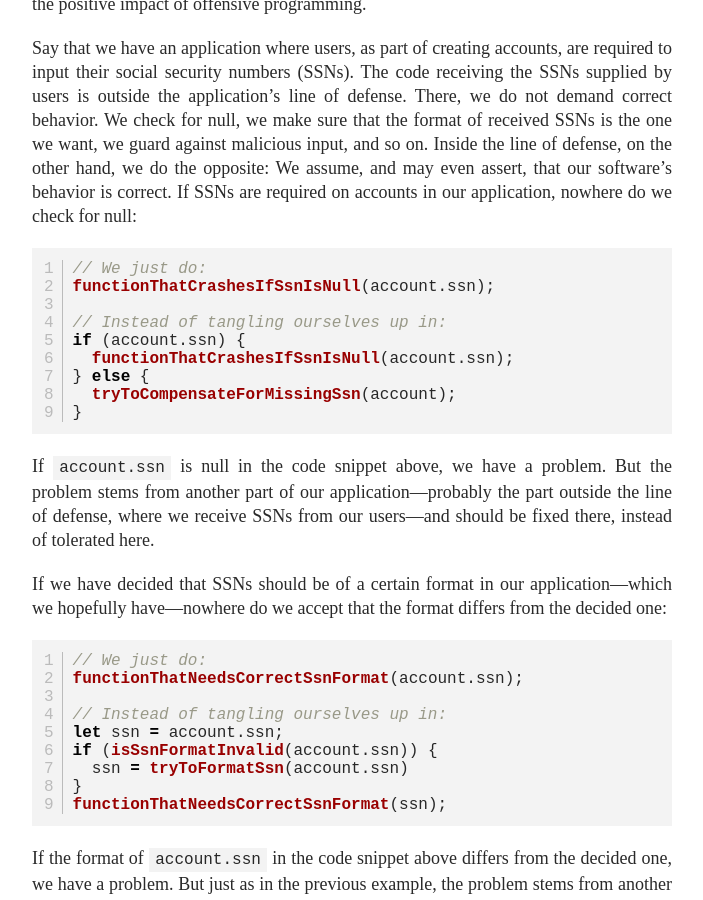
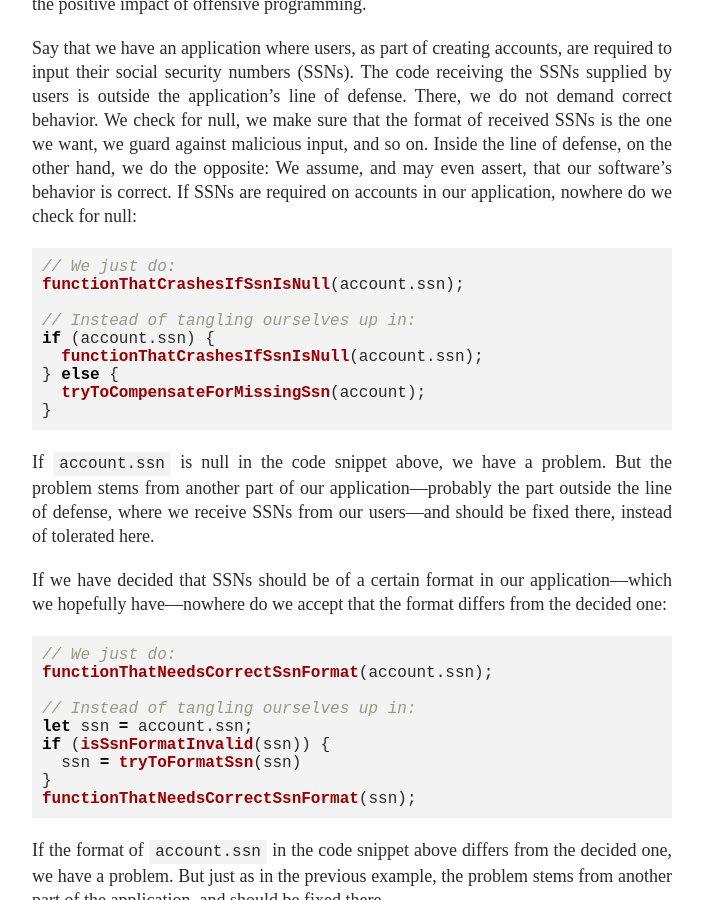
Before and after one commit to meliasson/meliasson.github.io, a Jekyll site: the page built from _posts/2019-10-17-your-code-needs-a-dose-of-offensive-programming.markdown, in a window 1280 px wide and 900 px high, scrolled down 972 px. Shown: the whole window, without its empty margins (288-991 px from the left). Built offline with Jekyll 4.4.1, drawn with Linux system fonts in a browser that asks for light colours.

Commit message:
Remove line numbers from code snippets

```diff
--- a/_posts/2019-10-17-your-code-needs-a-dose-of-offensive-programming.markdown
+++ b/_posts/2019-10-17-your-code-needs-a-dose-of-offensive-programming.markdown
@@ -12,7 +12,7 @@ In short, offensive programming is about establishing a line of defense for your
 
 Say that we have an application where users, as part of creating accounts, are required to input their social security numbers (SSNs). The code receiving the SSNs supplied by users is outside the application's line of defense. There, we do not demand correct behavior. We check for null, we make sure that the format of received SSNs is the one we want, we guard against malicious input, and so on. Inside the line of defense, on the other hand, we do the opposite: We assume, and may even assert, that our software's behavior is correct. If SSNs are required on accounts in our application, nowhere do we check for null:
 
-{% highlight javascript linenos %}
+{% highlight javascript %}
 // We just do:
 functionThatCrashesIfSsnIsNull(account.ssn);
 
@@ -28,14 +28,14 @@ If `account.ssn` is null in the code snippet above, we have a problem. But the p
 
 If we have decided that SSNs should be of a certain format in our application&mdash;which we hopefully have&mdash;nowhere do we accept that the format differs from the decided one:
 
-{% highlight javascript linenos %}
+{% highlight javascript %}
 // We just do:
 functionThatNeedsCorrectSsnFormat(account.ssn);
 
 // Instead of tangling ourselves up in:
 let ssn = account.ssn;
-if (isSsnFormatInvalid(account.ssn)) {
-  ssn = tryToFormatSsn(account.ssn)
+if (isSsnFormatInvalid(ssn)) {
+  ssn = tryToFormatSsn(ssn)
 }
 functionThatNeedsCorrectSsnFormat(ssn);
 {% endhighlight %}
```
